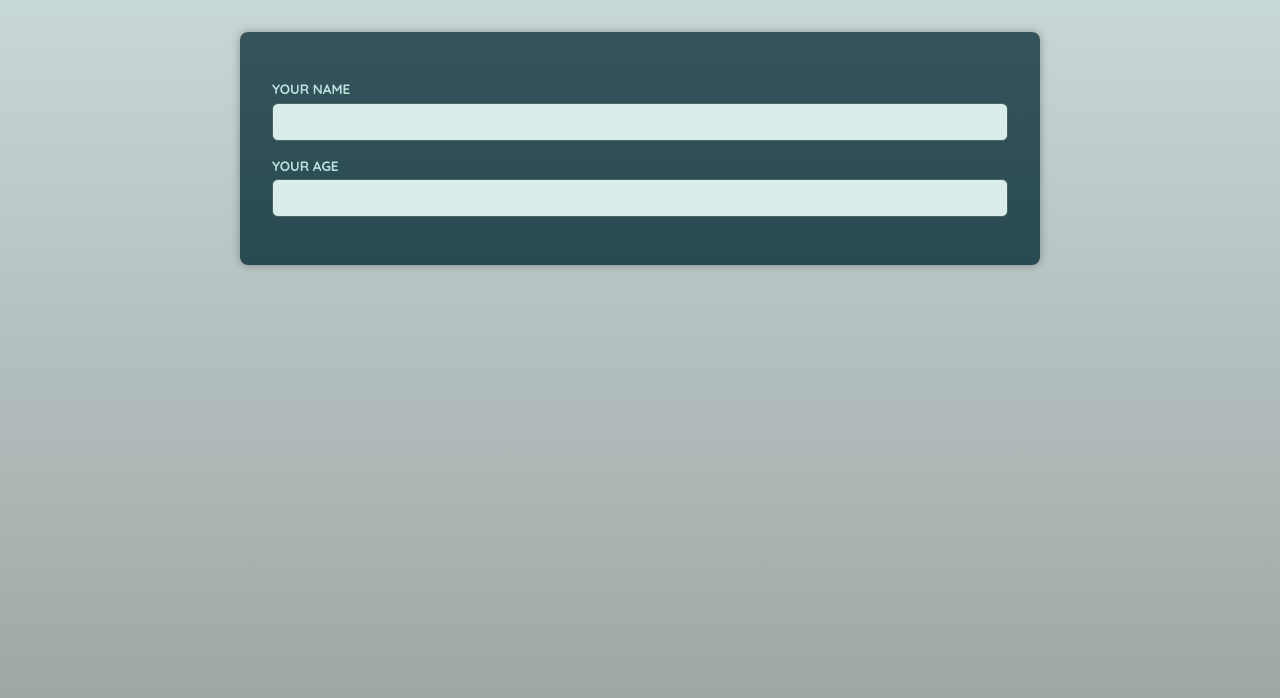
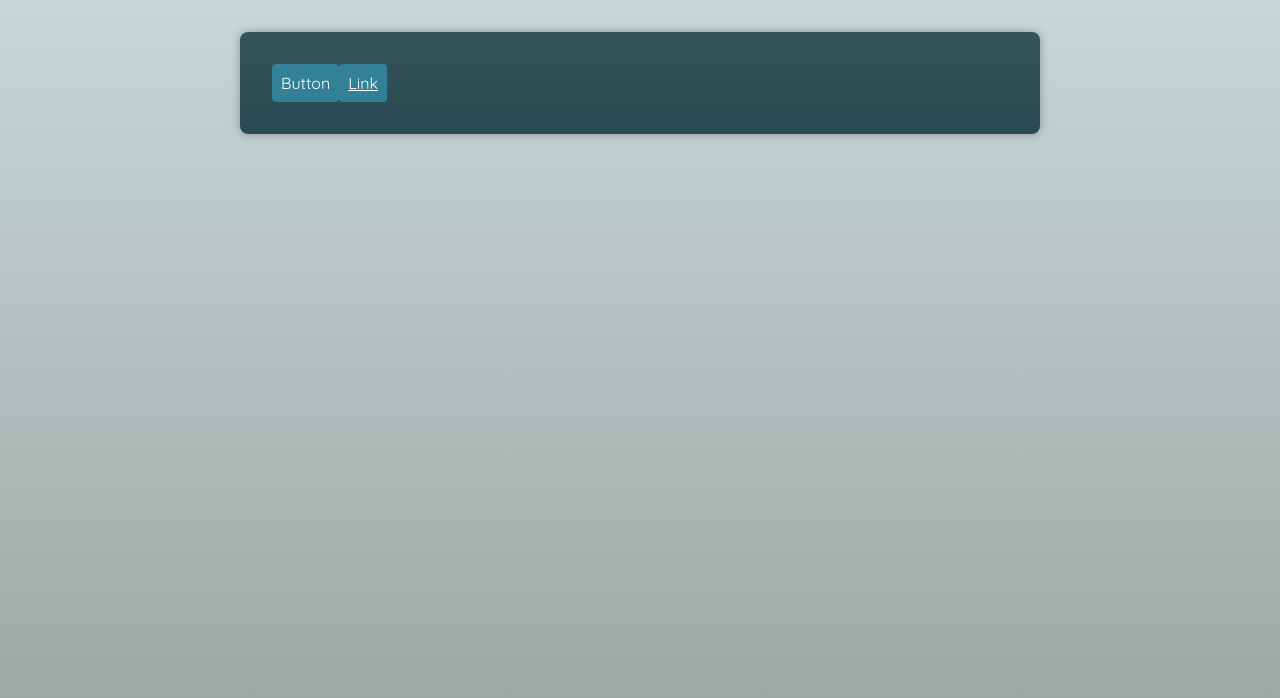
Before and after one commit to Acarjs/ts-react-more-complex-components, a React (Vite) app: page / in a window 1280 px wide. Shown: the top 698 px of the page. Built offline with nearby package versions, Linux system fonts and the light colour scheme; a web font is replaced by a local one.

Commit message:
button wrapper add

```diff
--- a/src/App.tsx
+++ b/src/App.tsx
@@ -1,10 +1,16 @@
-import Input from './components/Input';
+// import Input from './components/Input';
+import Button from './components/Button';
 
 function App() {
   return (
     <main>
-      <Input label="Your name" id="name" type="text" />
-      <Input label="Your age" id="age" type="number" />
+      {/* <Input label="Your name" id="name" type="text" />
+      <Input label="Your age" id="age" type="number" /> */}
+
+      <Button el="button">Button</Button>
+      <Button el="anchor" href="https://google.com">
+        Link
+      </Button>
     </main>
   );
 }
--- a/src/components/Button.tsx
+++ b/src/components/Button.tsx
@@ -1 +1,20 @@
+import { ComponentPropsWithoutRef } from 'react';
+
 //This is a WRAPPER COMPONENT
+type ButtonProps = {
+  el: 'button';
+} & ComponentPropsWithoutRef<'button'>; //with using & ComponentPropsWithoutRef<'a'> we cannot use "href" property for button element
+
+type AnchorProps = {
+  el: 'anchor';
+} & ComponentPropsWithoutRef<'a'>;
+
+export default function Button(props: ButtonProps | AnchorProps) {
+  //const {el,...otherProps} =props; //TypeScript wouldn't understand that! It would give an error.
+
+  if (props.el === 'anchor') {
+    return <a className="button" {...props}></a>;
+  }
+
+  return <button className="button" {...props}></button>;
+}
```
